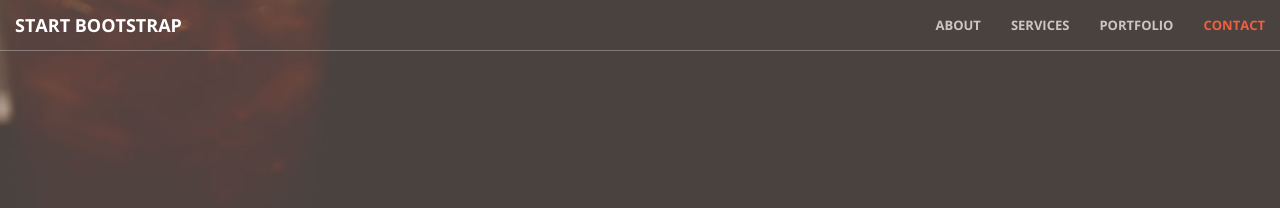
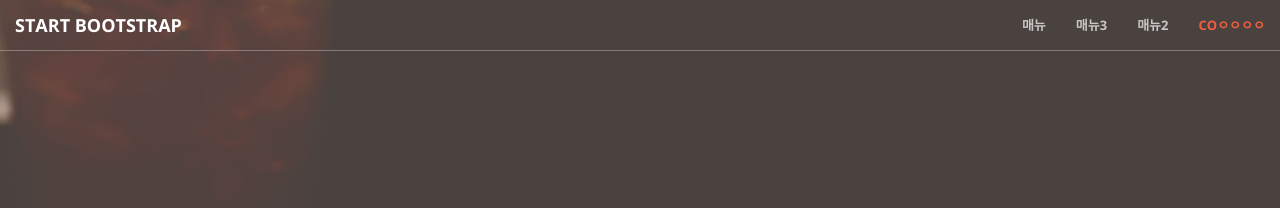
Before and after one commit to jeongsoha/jeongsoha.github.io, a Jekyll site: the page built from index.html, in a window 1280 px wide. Shown: the top 208 px of the page. Built offline with Jekyll 4.4.1, drawn with Linux system fonts in a browser that asks for light colours.

Commit message:
ㅇㅇㅇ

```diff
--- a/_includes/nav.html
+++ b/_includes/nav.html
@@ -15,16 +15,16 @@
         <div class="collapse navbar-collapse" id="bs-example-navbar-collapse-1">
             <ul class="nav navbar-nav navbar-right">
                 <li>
-                    <a class="page-scroll" href="#about">About</a>
+                    <a class="page-scroll" href="#about">매뉴</a>
                 </li>
                 <li>
-                    <a class="page-scroll" href="#services">Services</a>
+                    <a class="page-scroll" href="#services">매뉴3</a>
                 </li>
                 <li>
-                    <a class="page-scroll" href="#portfolio">Portfolio</a>
+                    <a class="page-scroll" href="#portfolio">매뉴2</a>
                 </li>
                 <li>
-                    <a class="page-scroll" href="#contact">Contact</a>
+                    <a class="page-scroll" href="#contact">Coㅇㅇㅇㅇ</a>
                 </li>
             </ul>
         </div>
```
